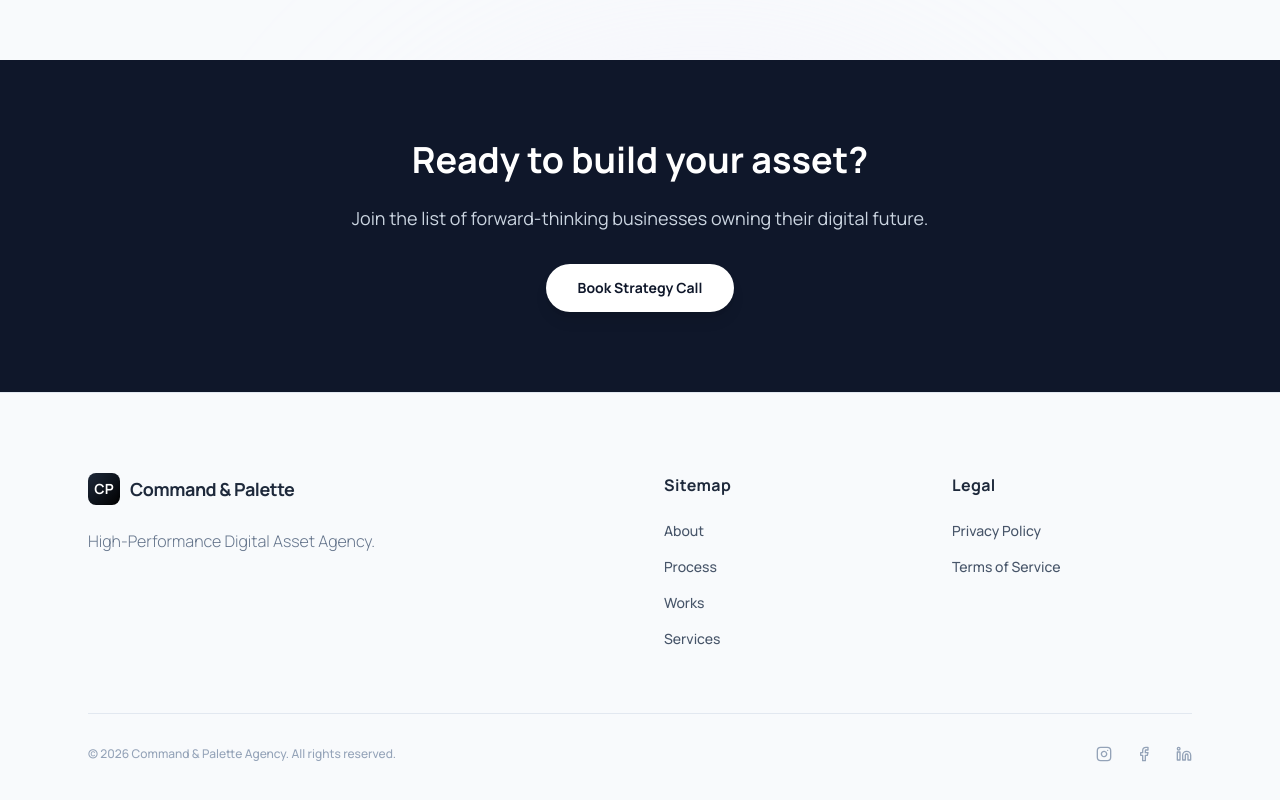
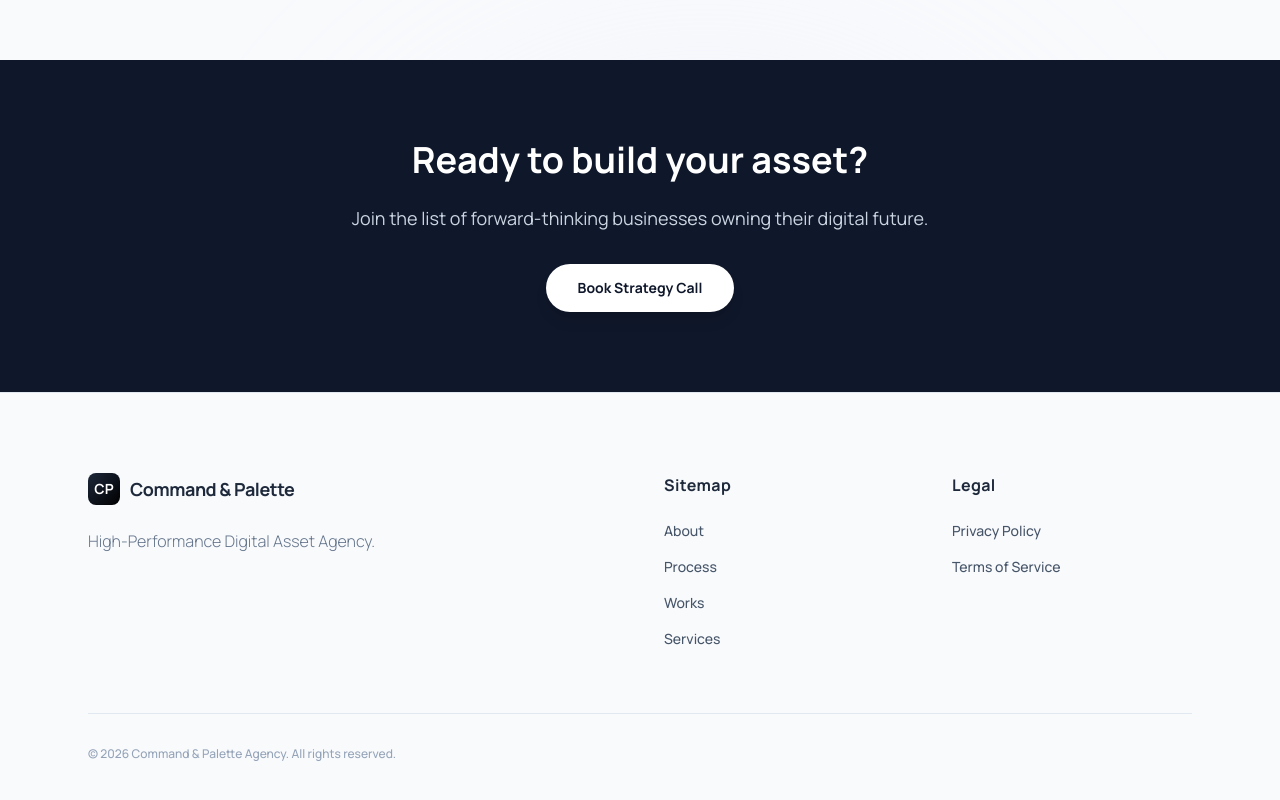
Before and after one commit to commandpaletteth/command-palette-web, a Next.js app: page /en/works in a window 1280 px wide. Shown: the part 1395-2195 px from the top of the page. Built offline with nearby package versions, Linux system fonts and the light colour scheme; a web font is replaced by a local one.

Commit message:
Footer: remove SNS icon

```diff
--- a/components/Footer.tsx
+++ b/components/Footer.tsx
@@ -2,12 +2,11 @@
 
 import Link from "next/link";
 import { useTranslations, useLocale } from "next-intl";
-import { Instagram, Facebook, Linkedin } from "lucide-react"; // สมมติว่ามี icon
+// ❌ ลบ import icon ที่ไม่ได้ใช้ออกแล้วครับ
 
 export default function Footer() {
-  // 🟢 1. เรียกใช้ Translation 2 หมวด
-  const t = useTranslations("Footer"); // สำหรับคำที่อยู่ใน Footer โดยเฉพาะ (Privacy, Terms)
-  const navT = useTranslations("Navbar"); // สำหรับเมนู (About, Process, Works) จะได้ตรงกับข้างบนเป๊ะๆ
+  const t = useTranslations("Footer");
+  const navT = useTranslations("Navbar");
 
   const locale = useLocale();
 
@@ -31,34 +30,34 @@ export default function Footer() {
             </p>
           </div>
 
-          {/* Column 2: Sitemap (แก้ตรงนี้ให้ใช้ navT) */}
+          {/* Column 2: Sitemap */}
           <div>
             <h3 className="font-bold text-slate-800 mb-6 tracking-wide">Sitemap</h3>
             <ul className="space-y-4 text-sm font-medium text-slate-600">
               <li>
                 <Link href={`/${locale}/about`} className="hover:text-purple-600 transition-colors">
-                  {navT("about")} {/* 🟢 ใช้คำแปลจากหมวด Navbar */}
+                  {navT("about")}
                 </Link>
               </li>
               <li>
                 <Link href={`/${locale}/process`} className="hover:text-purple-600 transition-colors">
-                  {navT("process")} {/* 🟢 ใช้คำแปลจากหมวด Navbar */}
+                  {navT("process")}
                 </Link>
               </li>
               <li>
                 <Link href={`/${locale}/works`} className="hover:text-purple-600 transition-colors">
-                  {navT("works")} {/* 🟢 ใช้คำแปลจากหมวด Navbar */}
+                  {navT("works")}
                 </Link>
               </li>
               <li>
                 <Link href={`/${locale}/services`} className="hover:text-purple-600 transition-colors">
-                  {navT("services")} {/* 🟢 ใช้คำแปลจากหมวด Navbar */}
+                  {navT("services")}
                 </Link>
               </li>
             </ul>
           </div>
 
-          {/* Column 3: Legal (ใช้อันเดิมจาก Footer) */}
+          {/* Column 3: Legal */}
           <div>
             <h3 className="font-bold text-slate-800 mb-6 tracking-wide">Legal</h3>
             <ul className="space-y-4 text-sm font-medium text-slate-600">
@@ -76,17 +75,13 @@ export default function Footer() {
           </div>
         </div>
 
-        {/* Bottom Bar */}
+        {/* Bottom Bar: เอา icon ออก เหลือแค่ Copyright */}
         <div className="pt-8 border-t border-slate-200 flex flex-col md:flex-row justify-between items-center gap-4">
           <p className="text-xs text-slate-400 font-medium">
             © 2026 Command & Palette Agency. All rights reserved.
           </p>
 
-          <div className="flex items-center gap-6">
-            <a href="#" className="text-slate-400 hover:text-slate-800 transition-colors"><Instagram className="w-4 h-4" /></a>
-            <a href="#" className="text-slate-400 hover:text-slate-800 transition-colors"><Facebook className="w-4 h-4" /></a>
-            <a href="#" className="text-slate-400 hover:text-slate-800 transition-colors"><Linkedin className="w-4 h-4" /></a>
-          </div>
+          {/* ✅ ลบ Social Icons ออกเรียบร้อยครับ */}
         </div>
       </div>
     </footer>
```
